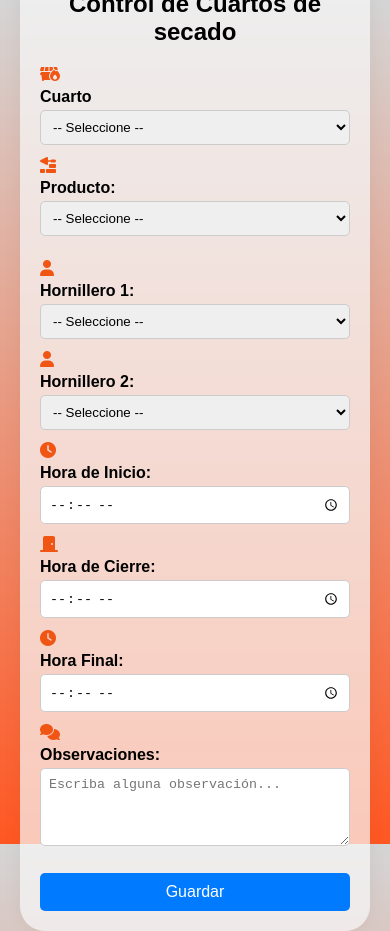
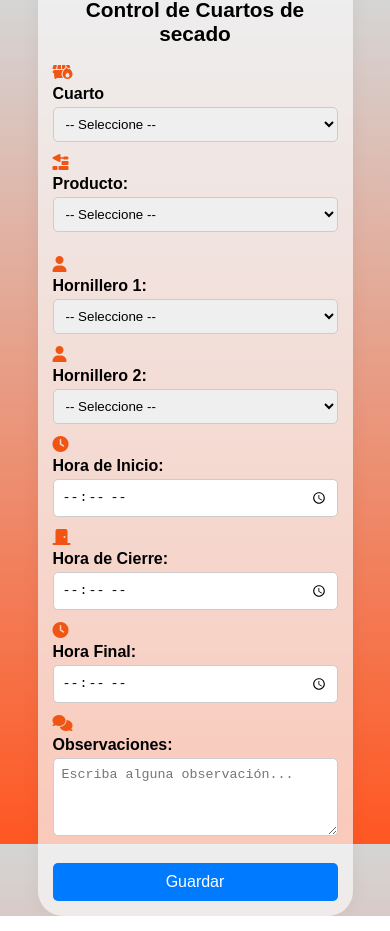
Before and after one commit to casanbre/Inovaclay, a website: page public/Cuartos/cuarto.html in a window 390 px wide. Drawn offline with Linux system fonts and the light colour scheme.

```diff
--- a/public/Cuartos/style.css
+++ b/public/Cuartos/style.css
@@ -17,7 +17,10 @@
   padding: 20px;
   border-radius: 25px;
   box-shadow: 0 0 20px rgba(0, 0, 0, 0.05);
+  box-sizing: border-box;
+  margin: 0 auto;
 }
+
 
 .form-group {
   display: flex;
@@ -90,28 +93,34 @@
   opacity: 1;
 }
 
-@media (max-width: 768px) {
+@media (max-width: 600px) {
+  form {
+    width: 90%; /* ✅ Usa el 90% del ancho del celular */
+    padding: 15px;
+  }
+
   .form-group {
     flex-direction: column;
-    align-items: stretch;
+    align-items: flex-start;
+  }
+
+  .form-group i {
+    margin-bottom: 5px;
   }
 
   .form-group label {
+    width: 100%;
     margin-bottom: 4px;
-    width: 100%;
-  }
-
-  .form-group i {
-    margin-bottom: 6px;
   }
 
   h2 {
-    font-size: 1.5rem;
+    font-size: 1.3rem;
+    text-align: center;
   }
 
   .logo-izq {
+    position: static;
+    margin: 0 auto 10px auto;
     display: block;
-    position: static;
-    margin: 0 auto 10px;
   }
 }
```
